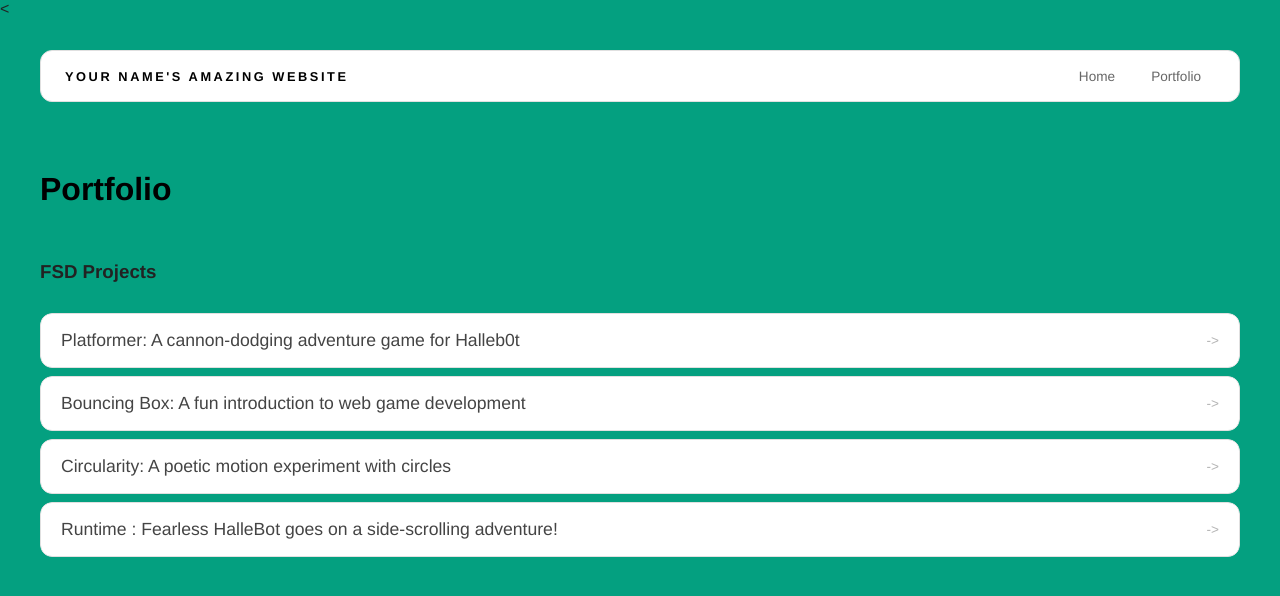
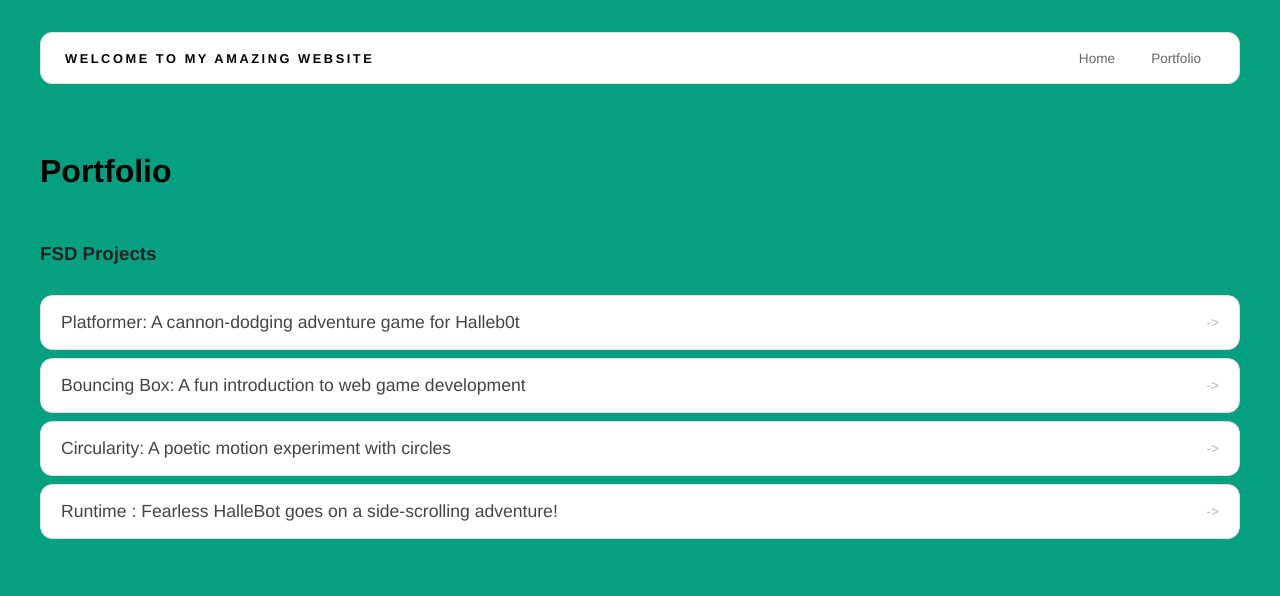
Before and after one commit to KylerboudoinVelasquez/KylerboudoinVelasquez.github.io, a plain HTML site: page portfolio.html in a window 1280 px wide. Drawn offline with Linux system fonts and the light colour scheme.

Commit message:
Update index and portfolio pages

```diff
--- a/portfolio.html
+++ b/portfolio.html
@@ -5,13 +5,13 @@
     <link rel="stylesheet" href="style.css" />
   </head>
 
-  <body class="portfolio-page"><
+  <body class="portfolio-page">
 
     <!-- All content goes here -->
     <div id="all-contents">
 
       <nav>
-        <h1>Your Name's Amazing Website</h1>
+        <h1>Welcome to My Amazing Website</h1>
 
         <ul id="nav-ul">
           <li class="nav-li">
```
Also changed, not shown: index.html (+1 -2 lines).
